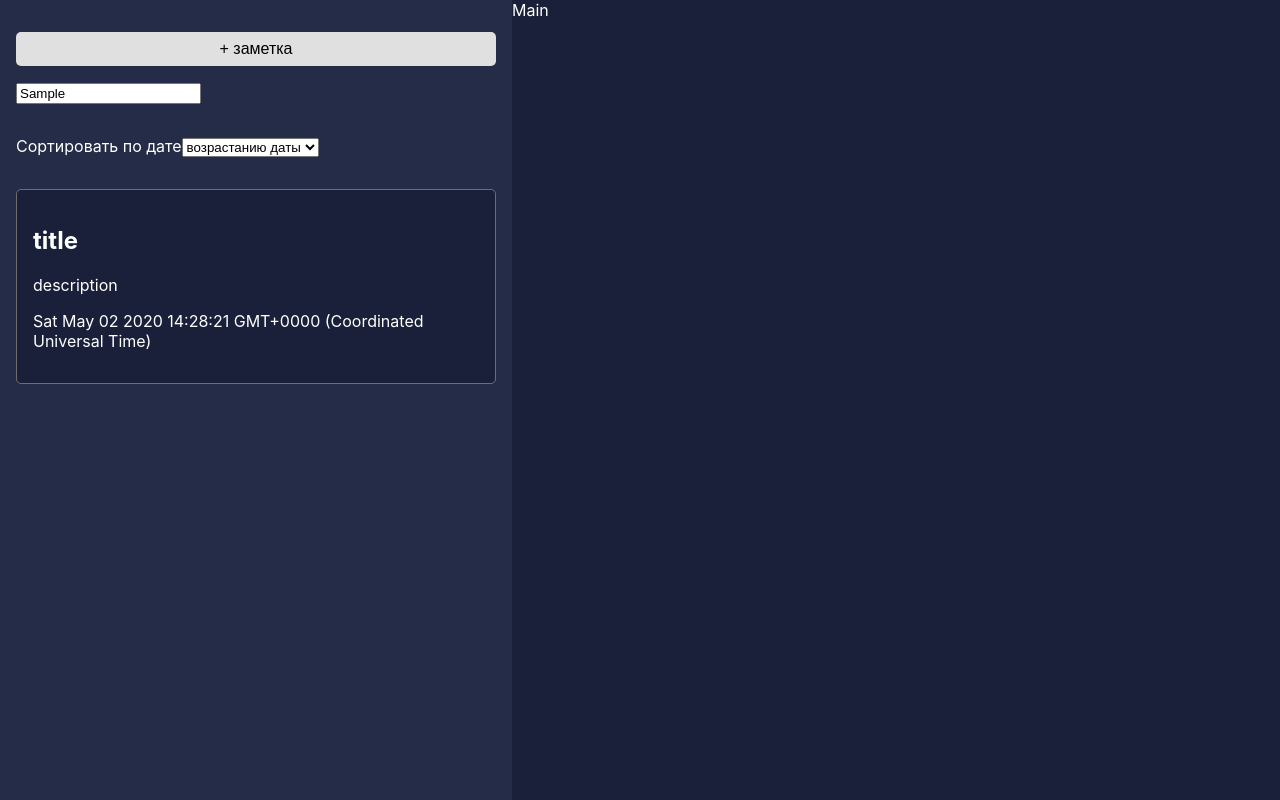
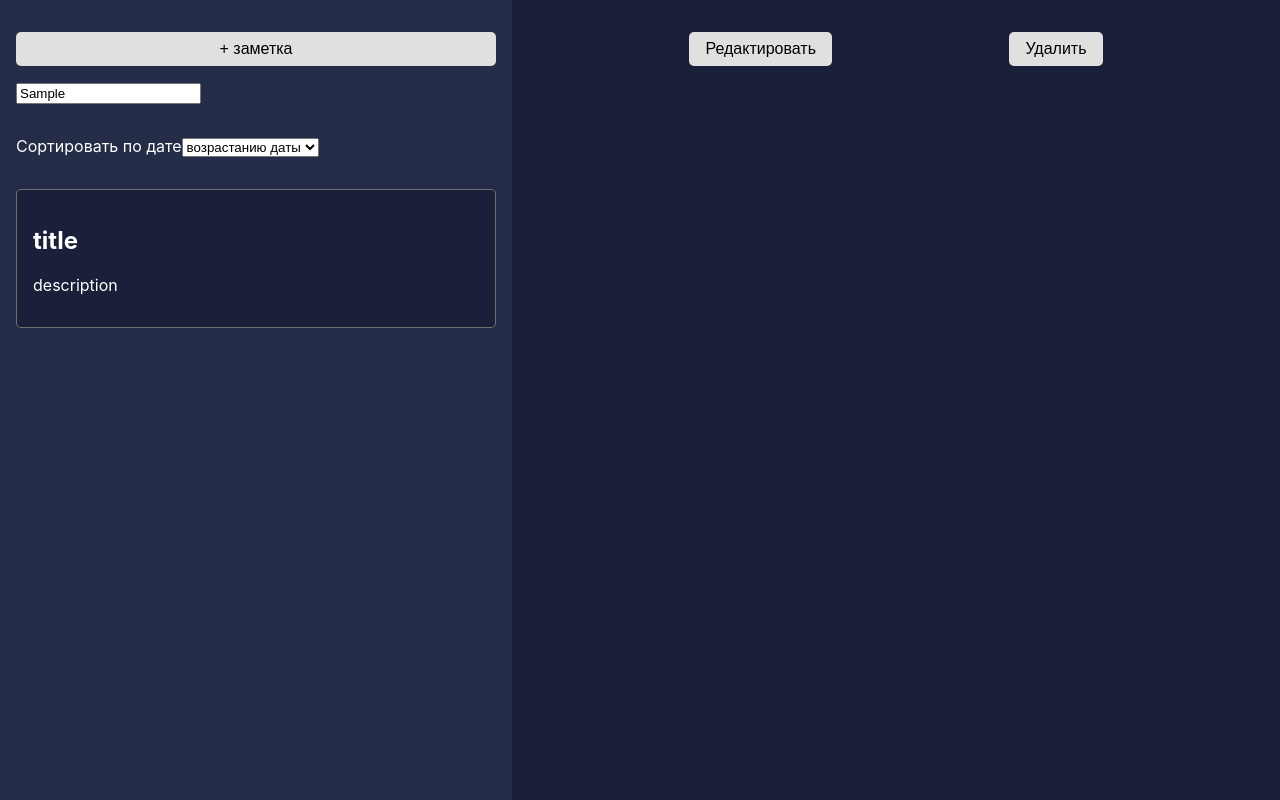
Before and after one commit to GloryFrS/tenzer, a React (Create React App) app: page / in a window 1280 px wide. Both pictures are taken after typing "Sample" into the empty fields and a click on the button "+ заметка". Built offline with nearby package versions, Linux system fonts and the light colour scheme.

Commit message:
delete note

```diff
--- a/src/App.jsx
+++ b/src/App.jsx
@@ -1,12 +1,46 @@
-import React from 'react'
+import React, { useState } from 'react'
 import { Main, Sidebar } from './Components'
 import './App.css'
 
 const App = () => {
+  const [activeNote, setActiveNote] = useState({})
+  const [notes, setNotes] = useState(localStorage.notes ? JSON.parse(localStorage.notes) : [])
+
+  const handleNewNote = (data) => {
+    data = {
+      title: 'title',
+      description: 'description',
+      dateAdd: new Date()
+    }
+    setNotes(prevNotes => {
+      localStorage.setItem('notes', JSON.stringify([...prevNotes, data]))
+      return [
+        ...prevNotes,
+        data
+      ]
+    })
+  }
+
+  const handleDeleteNote = () => {
+    const newArr = notes.filter((note, index) => index !== activeNote.index)
+
+    localStorage.notes = JSON.stringify(newArr)
+    setNotes(newArr)
+    setActiveNote({})
+  }
+
   return (
     <div className='App'>
-      <Sidebar />
-      <Main />
+      <Sidebar
+        setActiveNote={setActiveNote}
+        notes={notes}
+        handleNewNote={handleNewNote}
+        setNotes={setNotes}
+      />
+      <Main
+        activeNote={activeNote}
+        handleDeleteNote={handleDeleteNote}
+      />
     </div>
   )
 }
--- a/src/Components/Button/index.jsx
+++ b/src/Components/Button/index.jsx
@@ -2,7 +2,7 @@ import React from 'react'
 import './styles.css'
 
 export default (props) => (
-  <button className='Button' {...props}>
+  <button {...props} className={`Button ${props.className ? props.className : ''}`}>
     {props.children}
   </button>
 )
--- a/src/Components/Main/index.jsx
+++ b/src/Components/Main/index.jsx
@@ -1,10 +1,29 @@
 import React from 'react'
+import { Button } from '../'
 import './styles.css'
 
-export default () => {
+export default (props) => {
+  const { title, description } = props.activeNote
+  const { handleDeleteNote } = props
   return (
     <div className='main'>
-      Main
+      <div className='main_buttons'>
+        <Button
+          disabled={!title && !description}
+        >
+          Редактировать
+        </Button>
+        <Button
+          disabled={!title && !description}
+          onClick={handleDeleteNote}
+        >
+          Удалить
+        </Button>
+      </div>
+      <div className='main_content'>
+        <h1>{title}</h1>
+        <p>{description}</p>
+      </div>
     </div>
   )
 }
--- a/src/Components/Main/styles.css
+++ b/src/Components/Main/styles.css
@@ -3,3 +3,11 @@
   background: #1b203a;
   height: 100vh;
 }
+.main_buttons {
+  margin: 2em 0;
+  display: flex;
+  justify-content: space-evenly;
+}
+.main_content {
+  padding: 0 3em;
+}
--- a/src/Components/Note/index.jsx
+++ b/src/Components/Note/index.jsx
@@ -1,10 +1,17 @@
 import React from 'react'
 import './styles.css'
 
-export default ({ note, style }) => (
-  <div {...style} className='noteBlock'>
+export default ({
+  note,
+  style,
+  onClick
+}) => (
+  <div
+    {...style}
+    onClick={onClick}
+    className='noteBlock'
+  >
     <h2>{note.title}</h2>
     <p>{note.description}</p>
-    <p>{note.dateAdd.toString()}</p>
   </div>
 )
--- a/src/Components/NoteList/index.jsx
+++ b/src/Components/NoteList/index.jsx
@@ -1,9 +1,17 @@
 import React from 'react'
 import { Note } from '../'
 
-export default ({ data }) => {
+export default ({ data, setActiveNote }) => {
   const listNotes = data.map((note, index) => (
-    <Note note={note} key={index} />
+    <Note
+      onClick={() => setActiveNote({
+        title: note.title,
+        description: note.description,
+        index
+      })}
+      note={note}
+      key={index}
+    />
   ))
 
   return (
--- a/src/Components/Sidebar/index.jsx
+++ b/src/Components/Sidebar/index.jsx
@@ -1,25 +1,13 @@
-import React, { useState } from 'react'
+import React from 'react'
 import { Button, SearchInput, NoteList } from '../'
 import './styles.css'
 
-export default () => {
-  const [notes, setNotes] = useState(localStorage.notes ? JSON.parse(localStorage.notes) : [])
-
-  const newNote = (data) => {
-    data = {
-      title: 'title',
-      description: 'description',
-      dateAdd: new Date()
-    }
-    setNotes(prevNotes => {
-      localStorage.setItem('notes', JSON.stringify([...prevNotes, data]))
-      return [
-        ...prevNotes,
-        data
-      ]
-    })
-  }
-
+export default ({
+  setActiveNote,
+  notes,
+  handleNewNote,
+  setNotes
+}) => {
   const handleSorting = (e) => {
     const sortingArray = notes.slice().sort((a, b) => {
       const dateA = new Date(a.dateAdd)
@@ -38,7 +26,7 @@ export default () => {
         <div className='sidebar_button'>
           <Button
             style={{ width: '100%' }}
-            onClick={() => newNote()}
+            onClick={() => handleNewNote()}
           >
             + заметка
           </Button>
@@ -53,7 +41,7 @@ export default () => {
             <option value='downSort'>убыванию даты</option>
           </select>
         </div>
-        <NoteList data={notes} />
+        <NoteList setActiveNote={setActiveNote} data={notes} />
       </div>
     </div>
   )
```
